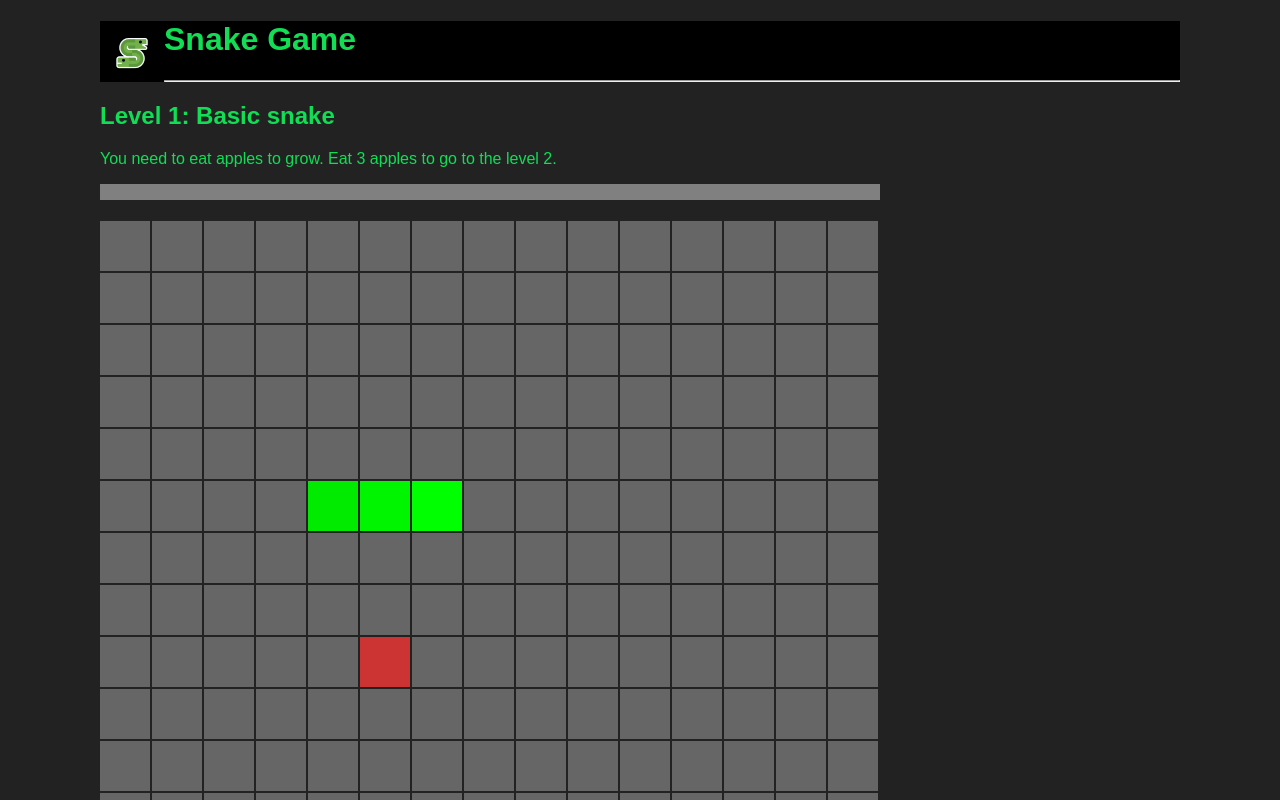
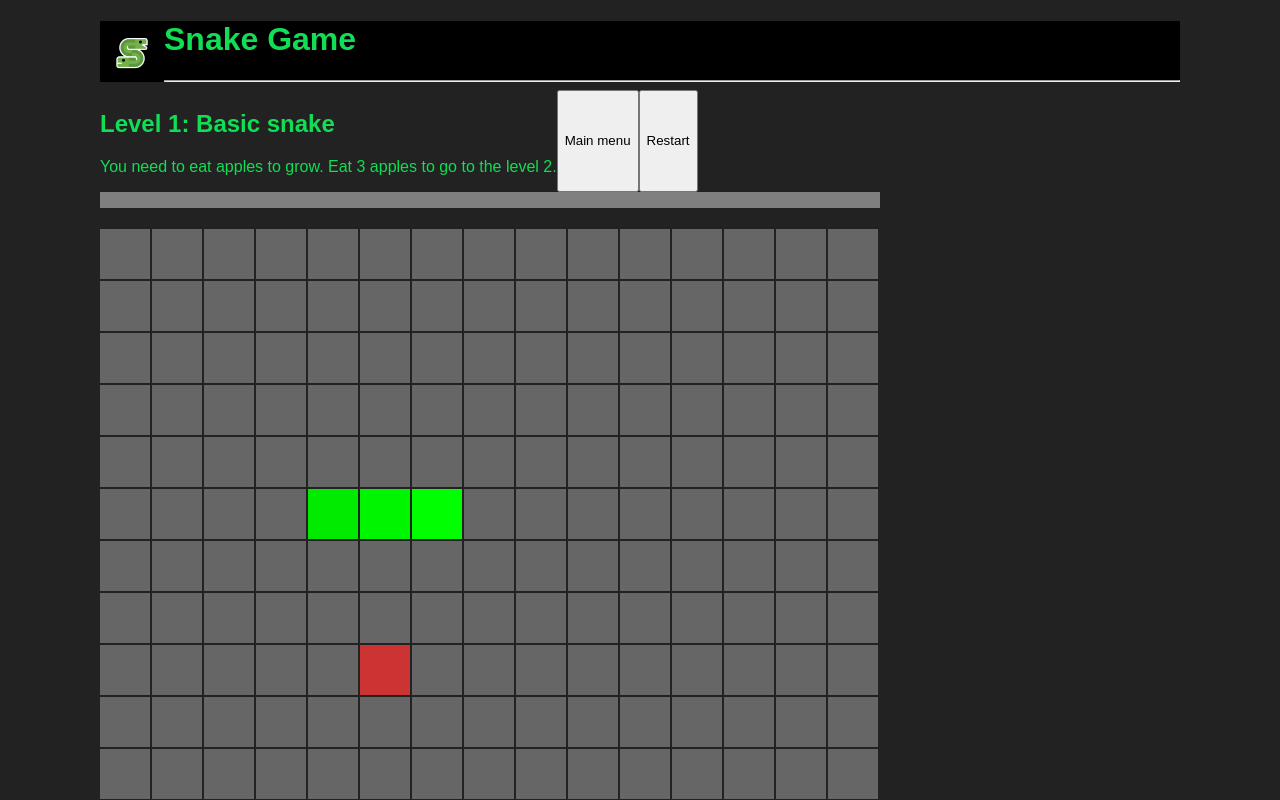
Before and after one commit to KonstBeliakov/snake-js, a plain HTML site: page index.html in a window 1280 px wide. Both pictures are taken after a click on the button "Level 1: Basic snake". Shown: the top 800 px of the page. Drawn offline with Linux system fonts and the light colour scheme.

Commit message:
added buttons for restart and going back to main menu, created file app.js (most functions from utils.js moved into the class App)

```diff
--- a/index.html
+++ b/index.html
@@ -12,16 +12,22 @@
     <hr>
 </header>
 <main>
-    <div id="levels">
-        <h2>Choose the level:</h2>
-    </div>
-
-    <div id="level_info"></div>
+    <div id="levels"></div>
 
     <div id="game">
-        <canvas id="Canvas" width="800" height="800"></canvas>
+        <div id="game_header">
+            <div id="level_info"></div>
+            <div id="buttons"></div>
+        </div>
+        <div id="progress_bar_div">
+            <progress id="level_progress_bar"></progress>
+        </div>
 
-        <div id="effect_div"></div>
+        <div id="game_board">
+            <canvas id="Canvas" width="800" height="800"></canvas>
+
+            <div id="effect_div"></div>
+        </div>
     </div>
 
     <script type='module' src="js/main.js"></script>
--- /dev/null
+++ b/js/app.js
@@ -0,0 +1,115 @@
+import {levels} from "./levels.js";
+import {Board} from "./board.js";
+
+
+export class App{
+    constructor() {
+        this.level = 1;
+        this.board = new Board(this.level, this);
+    }
+
+    main_menu(){
+        console.log('main menu')
+
+        document.getElementById('levels').style.display = 'flex';
+        document.getElementById('game').style.display = 'none';
+        document.getElementById('levels').innerHTML = '<h2>Choose the level:</h2>';
+        const buttons = [];
+        for(let i = 0;i < 10;i ++){
+            buttons.push(document.createElement("button"));
+            buttons[i].classList.add('level_button');
+            buttons[i].textContent = levels[i + 1].name;
+
+            if(levels[i + 1].special){
+                buttons[i].classList.add("special-level");
+            }else{
+                buttons[i].classList.add("common-level");
+            }
+
+            buttons[i].addEventListener('click', () => {
+                this.level = i + 1;
+                this.start_level(i + 1);
+            });
+
+            document.getElementById('levels').append(buttons[i]);
+        }
+    }
+
+    start_level(level){
+        console.log('start')
+        console.log(`level chosen: ${level}`);
+
+        document.getElementById('levels').style.display = 'none';
+        document.getElementById('game').style.display = 'flex';
+
+        const button_div = document.getElementById('buttons');
+        button_div.innerHTML = ''
+
+        const button_restart = document.createElement('button');
+        button_restart.textContent = 'Restart';
+        button_restart.addEventListener('click', () => {
+            this.start_level(level);
+        });
+
+        const button_main_menu = document.createElement('button');
+        button_main_menu.textContent = 'Main menu';
+        button_main_menu.addEventListener('click', () => {
+            this.main_menu();
+        })
+
+        this.update_level_description(level);
+        this.show_level_progress(0);
+
+        button_div.append(button_main_menu);
+        button_div.append(button_restart);
+
+        this.board.init(level);
+        this.board.main_loop();
+    }
+
+    update_level_description(level){
+        console.log(`update level description. level: ${level}`)
+
+        const level_info = document.getElementById("level_info");
+        level_info.innerHTML = '';
+
+        let level_name = document.createElement("h2");
+        level_name.textContent = levels[level].name;
+
+        let level_description = document.createElement("p");
+        level_description.textContent = levels[level].description;
+
+        level_info.append(level_name);
+        level_info.append(level_description);
+    }
+
+    show_level_progress(value){
+        let progress_bar = document.getElementById("level_progress_bar");
+        progress_bar.max = levels[this.level].max - 3;
+        progress_bar.value = value;
+    }
+
+    show_snake_effects(effects){
+        let effect_div = document.getElementById("effect_div");
+        effect_div.innerHTML = '';
+
+        let currentDate = new Date();
+        let currentTime = currentDate.getTime();
+
+        for(let effect of effects){
+            let effect_text = document.createElement('p');
+
+            console.log(`effect type: ${effect.type}`)
+
+            effect_text.textContent = ['Fast', 'Slow'][effect.type];
+
+            effect_div.append(effect_text);
+
+            let progress_bar = document.createElement("progress");
+            progress_bar.value = currentTime - effect.time_start;
+            progress_bar.max = effect.time;
+
+            effect_div.append(progress_bar);
+        }
+    }
+}
--- a/js/board.js
+++ b/js/board.js
@@ -2,19 +2,19 @@ import {boardSizeX, boardSizeY, squareSize,} from './settings.js'
 import {Snake} from "./snake.js";
 import {levels} from './levels.js'
 import {Item, APPLE} from './item.js'
-import {generate_random, show_snake_effects, update_level_description} from './utils.js'
+import {generate_random} from './utils.js'
 
 
 export class Board{
-    constructor(level) {
+    constructor(level, app) {
         this.init(level)
+        this.app = app;
     }
 
     init(level){
         this.canvas = document.getElementById('Canvas');
-        update_level_description(level);
         this.level = level;
-        this.snake = new Snake(level);
+        this.snake = new Snake(level, this.app);
 
         let item_position = [5, 8]
         if(levels[level].first_item_pos){
@@ -109,9 +109,9 @@ export class Board{
                 }
 
                 if(levels[this.level].next_level_requirements(this.snake))
-                    this.init(this.level + 1);
+                    alert('You win');
 
-                show_snake_effects(this.snake.effects)
+                this.app.show_snake_effects(this.snake.effects)
 
                 this.next_tick();
             }, (1000 / this.snake.speed));
--- a/js/main.js
+++ b/js/main.js
@@ -1,27 +1,5 @@
-import {Board} from './board.js'
-import {levels} from "./levels.js";
+import {App} from "./app.js";
 
+const app = new App();
 
-var buttons = [];
-for(let i = 0;i < 10;i ++){
-    buttons.push(document.createElement("button"));
-    buttons[i].classList.add('level-button');
-    buttons[i].textContent = levels[i + 1].name;
-
-    if(levels[i + 1].special){
-        buttons[i].classList.add("special-level");
-    }else{
-        buttons[i].classList.add("common-level");
-    }
-
-    buttons[i].addEventListener('click', () => {
-        document.getElementById('levels').style.display = 'none';
-
-        console.log(`level chosen: ${i + 1}`);
-
-        const board = new Board(i + 1);
-        board.main_loop();
-    });
-
-    document.getElementById('levels').append(buttons[i]);
-}
+app.main_menu();
--- a/js/snake.js
+++ b/js/snake.js
@@ -6,11 +6,10 @@ import {
 import {ACCELERATING_APPLE, SLOWING_APPLE} from "./item.js";
 import {FAST, Effect, SLOW} from "./effect.js";
 import {levels} from "./levels.js";
-import {show_level_progress} from "./utils.js";
 
 
 export class Snake {
-    constructor(level){
+    constructor(level, app){
         if (levels[level].snake_position){
             this.position = levels[level].snake_position;
         }else {
@@ -19,11 +18,12 @@ export class Snake {
         this.direction = null;
         this.effects = [];
         this.speed = levels[level].speed;
-        this.level = level;
+
+        this.app = app;
     }
 
     draw(canvas){
-        var snake_ctxs = [];
+        const snake_ctxs = [];
         for(let i = 0; i < this.position.length;i ++){
             snake_ctxs.push(canvas.getContext("2d"))
             snake_ctxs[i].beginPath();
@@ -78,7 +78,7 @@ export class Snake {
         [headX, headY] = this.position[0];
 
         if(item.x === headX && item.y === headY){
-            show_level_progress(this.position.length - 3);
+            this.app.show_level_progress(this.position.length - 3);
             switch (item.type){
                 case ACCELERATING_APPLE:
                     this.effects.unshift(new Effect(FAST, 5000, this));
@@ -114,9 +114,6 @@ export class Snake {
         }
         if(headX < 0 || headX >= boardSizeX || headY < 0 || headY >= boardSizeY)
             return false;
-        else if(board.squares != null && board.squares[headX][headY] === 1)
-            return false;
-        else
-            return true;
+        else return !(board.squares != null && board.squares[headX][headY] === 1);
     }
 }
--- a/js/utils.js
+++ b/js/utils.js
@@ -1,6 +1,3 @@
-import {levels} from './levels.js'
-
-
 export function generate_random(items){
     let weight_sum = 0;
     let borders = [];
@@ -16,54 +13,3 @@ export function generate_random(items){
             return items[i][0];
     }
 }
-
-export function update_level_description(level){
-    console.log(`update level description. level: ${level}`)
-
-    const level_info = document.getElementById("level_info");
-    level_info.innerHTML = '';
-
-    let level_name = document.createElement("h2");
-    level_name.textContent = levels[level].name;
-
-    let level_description = document.createElement("p");
-    level_description.textContent = levels[level].description;
-
-    let progress_bar = document.createElement("progress");
-    progress_bar.value = 0;
-    progress_bar.max = levels[level].max - 3;
-    progress_bar.setAttribute("id", "level_progress_bar");
-
-    level_info.append(level_name);
-    level_info.append(level_description);
-    level_info.append(progress_bar);
-}
-
-export function show_level_progress(value){
-    let progress_bar = document.getElementById("level_progress_bar");
-    progress_bar.value = value;
-}
-
-export function show_snake_effects(effects){
-    let effect_div = document.getElementById("effect_div");
-    effect_div.innerHTML = '';
-
-    let currentDate = new Date();
-    let currentTime = currentDate.getTime();
-
-    for(let effect of effects){
-        let effect_text = document.createElement('p');
-
-        console.log(`effect type: ${effect.type}`)
-
-        effect_text.textContent = ['Fast', 'Slow'][effect.type];
-
-        effect_div.append(effect_text);
-
-        let progress_bar = document.createElement("progress");
-        progress_bar.value = currentTime - effect.time_start;
-        progress_bar.max = effect.time;
-
-        effect_div.append(progress_bar);
-    }
-}
--- a/style.css
+++ b/style.css
@@ -28,7 +28,7 @@ h1{
     background: #333;
 }
 
-.level-button{
+.level_button{
     justify-content: center;
     font-size: 24px;
     color: #0022aa;
@@ -57,7 +57,29 @@ progress{
     flex-direction: column;
 }
 
-#game{
+#game_board{
     display: flex;
     flex-direction: row;
 }
+
+#game_header{
+    display: flex;
+    flex-direction: row;
+}
+
+#game{
+    display: flex;
+    flex-direction: column;
+}
+
+.menu_restart{
+    padding: 5px;
+    border-radius: 8px;
+    font-size: 24px;
+    color: #0022aa;
+}
+
+#buttons{
+    display: flex;
+    flex-direction: row;
+}
```
